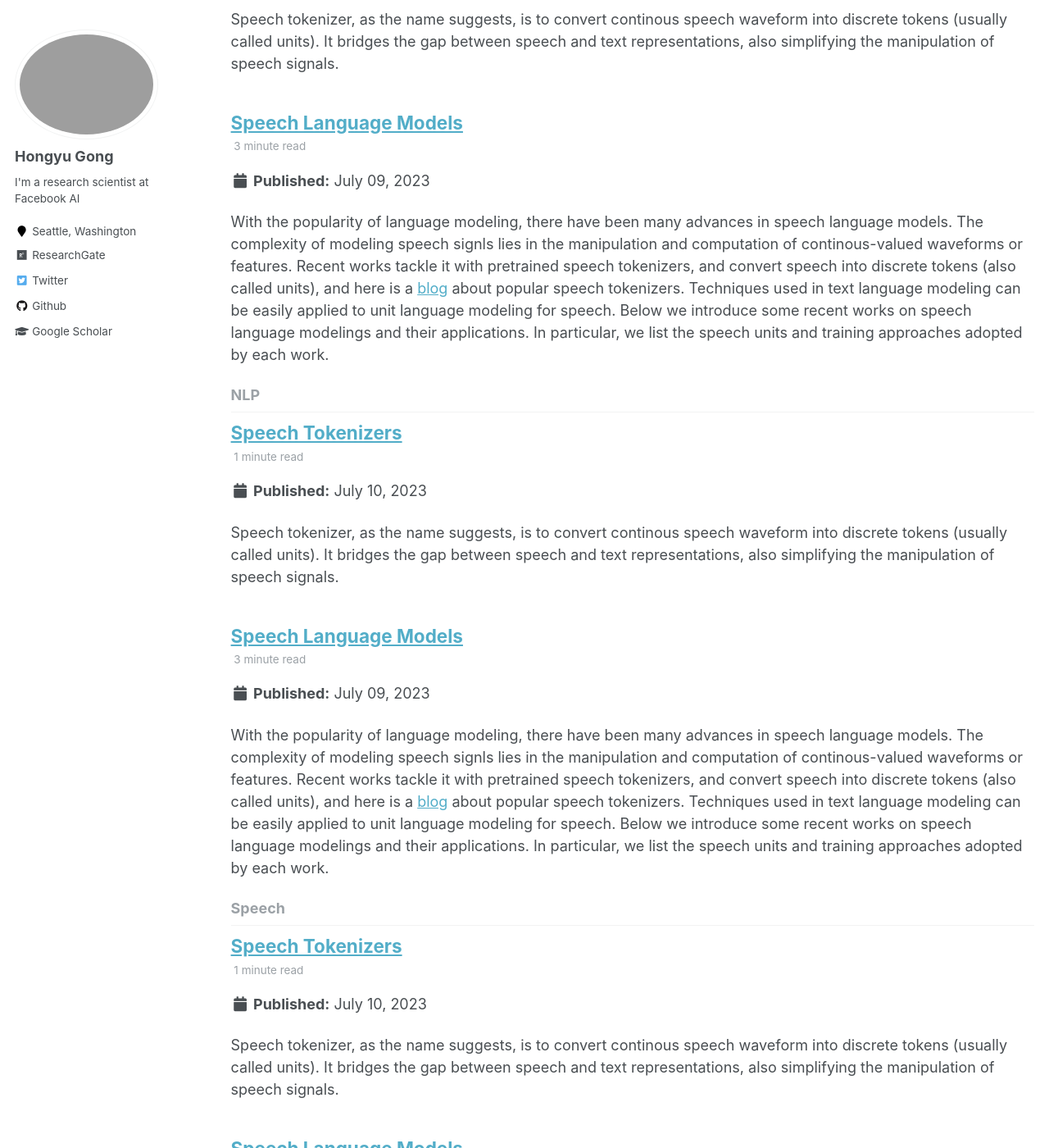
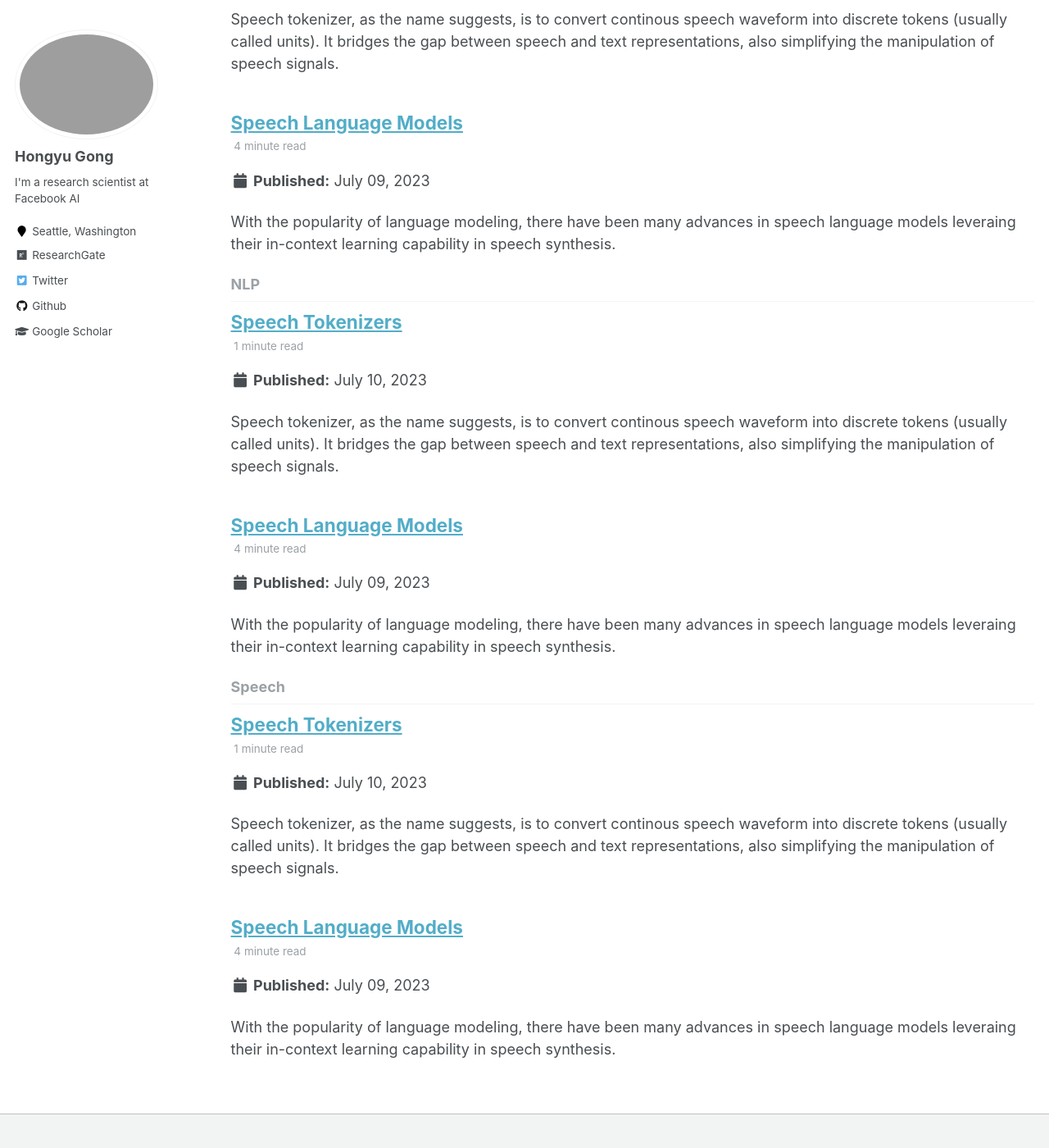
Before and after one commit to HongyuGong/HongyuGong.github.io, a Jekyll site: the page built from _pages/tag-archive.html, in a window 1280 px wide and 1400 px high, scrolled down 326 px. Shown: the whole window at 82% size. Built offline with Jekyll 4.4.1, drawn with Linux system fonts in a browser that asks for light colours; some of the changed lines change nothing that is shown; some of the changed text lies outside the part shown.

Commit message:
Update 2023-07-09-blog-post-1.md

```diff
--- a/_posts/2023-07-09-blog-post-1.md
+++ b/_posts/2023-07-09-blog-post-1.md
@@ -1,7 +1,7 @@
 ---
 title: 'Speech Language Models'
 date: 2023-07-09
-permalink: /posts/2023/07/blog-post-2/
+permalink: /posts/2023/07/blog-post-1/
 tags:
   - ML
   - Speech
@@ -9,7 +9,9 @@
 ---
 
 
-With the popularity of language modeling, there have been many advances in speech language models. The complexity of modeling speech signls lies in the manipulation and computation of continous-valued waveforms or features. Recent works tackle it with pretrained speech tokenizers, and convert speech into discrete tokens (also called units), and here is a [blog](https://hongyugong.github.io/posts/2023/07/blog-post-1/) about popular speech tokenizers. Techniques used in text language modeling can be easily applied to unit language modeling for speech. Below we introduce some recent works on speech language modelings and their applications. In particular, we list the speech units and training approaches adopted by each work.
+With the popularity of language modeling, there have been many advances in speech language models leveraing their in-context learning capability in speech synthesis.
+
+The complexity of modeling speech signls lies in the manipulation and computation of continous-valued waveforms or features. Recent works tackle it with pretrained speech tokenizers, and convert speech into discrete tokens (also called units), and here is a [blog](https://hongyugong.github.io/posts/2023/07/blog-post-1/) about popular speech tokenizers. Techniques used in text language modeling can be easily applied to unit language modeling for speech. Below we introduce some recent works on speech language modelings and their applications. In particular, we list the speech units and training approaches adopted by each work.
 
 
 **Spoken Language Modeling**
@@ -62,15 +64,17 @@
 
 Speech units:
 
-(1)
+(1) Semantic units by HuBERT;
 
 (2)
 
-Training:
+Training is similar to AudioLM's coarse-to-fine mechanism.
 
-(1)
+(1) Semantic token extraction. If the input is speech in the case of voice cloning, HuBERT extracts its semantic units; if the input is text in the case of TTS, a text-to-unit transformer learns the units.
 
-(2)
+(2) Semantic-to-acoustic units.
+
+Application: Voice cloning, text-to-speech synthesis, singing voice synthesis.
 
 
 **PolyVoice**
```
